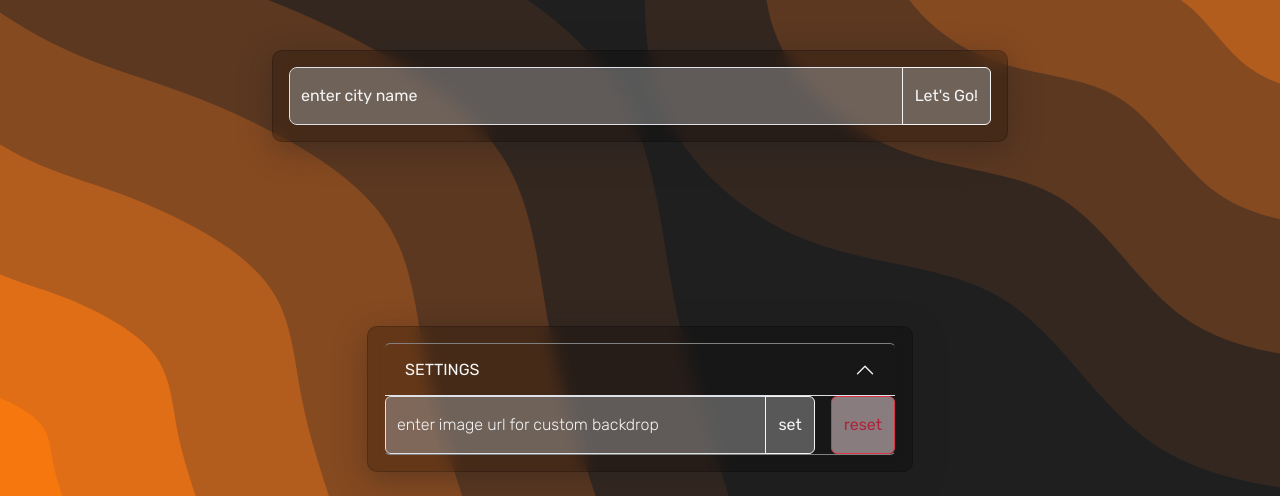
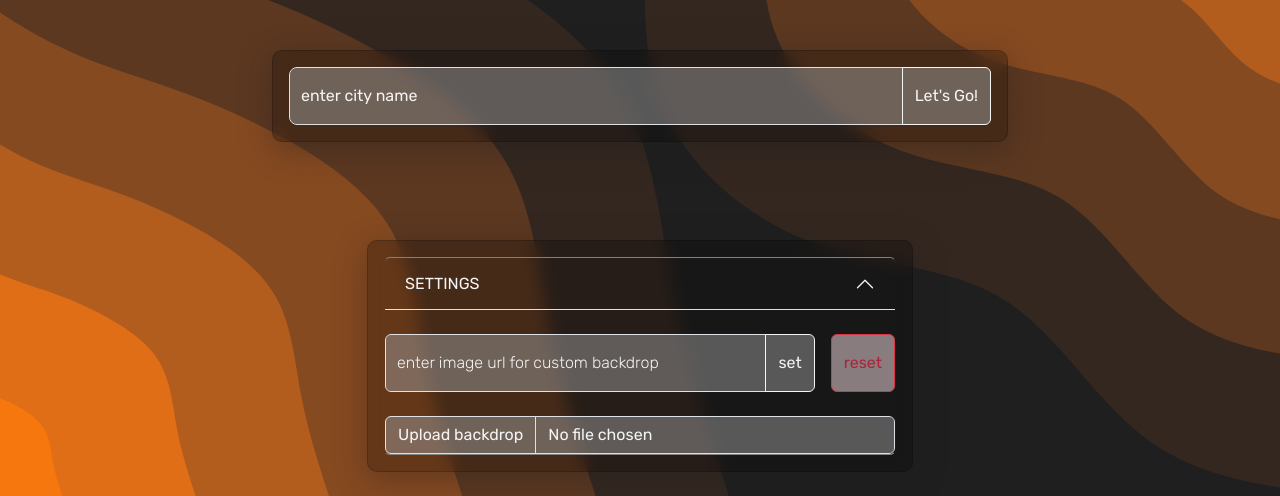
Before and after one commit to incub4t0r/flaskweather, a Flask app: page / in a window 1280 px wide, after a click on "SETTINGS". Shown: the part 304-800 px from the top of the page. Run offline with Flask 2, Linux system fonts and the light colour scheme.

Commit message:
added local file upload

```diff
--- a/static/css/selector.css
+++ b/static/css/selector.css
@@ -122,3 +122,26 @@ h1, h2, h3, h4, h5 {
     background-color: rgba(249, 225, 229, 0.5);
     color: #AF233A;
 }
+
+.custom-file-button input[type=file]::-webkit-file-upload-button {
+    display: none;
+}
+
+.custom-file-button input[type=file]::file-selector-button {
+    display: none;
+}
+
+.custom-file-button:hover label {
+    /* background-color: #dde0e3; */
+    cursor: pointer;
+}
+
+.custom-file-button label {
+    background-color:rgba(153, 153, 153, 0.5);
+    color: whitesmoke
+}
+
+.custom-input:hover {
+    background-color:rgba(255, 255, 255, 0.5);
+    color: #1f1f1f;
+}
--- a/static/js/backdrop.js
+++ b/static/js/backdrop.js
@@ -8,7 +8,21 @@ $(window).on('load', function() {
     }
     $(document).ready(function() {
         $('html').removeClass('hidden');  // EDIT: Can also use $('html').removeClass('hidden');
-
+    });
+    $('#fileInput').on('change', function selectedFileChanged() {
+        if (this.files.length === 0) {
+            console.log('No file selected.');
+            return;
+        }
+        const reader = new FileReader();
+        reader.onload = function fileReadCompleted() {
+            // document.body.style.background = "url(" + reader.result + ") no-repeat center center fixed";
+            // document.body.style.backgroundSize = "cover";
+            var body = $('body');
+            body.css({'background':"url(" + reader.result + ") no-repeat center center fixed", "background-size":"cover"});
+            localStorage.setItem("backdrop_url", reader.result);
+        };
+        reader.readAsDataURL(this.files[0]);
     });
 });
 
--- a/templates/selector.html
+++ b/templates/selector.html
@@ -13,7 +13,7 @@
     <script src="https://unpkg.com/sweetalert/dist/sweetalert.min.js"></script>
     <script src="https://ajax.googleapis.com/ajax/libs/jquery/3.5.1/jquery.min.js"></script>
     <link rel="stylesheet" href="../static/css/selector.css">
-    <meta name="theme-color" content="#1f1f1f" /></head>
+    <meta name="theme-color" content="#1f1f1f"/></head>
 <body>
     <header class="fixed-top mt-4">
         <div class="container">
@@ -68,7 +68,7 @@
                                     <div id="flush-collapseCustomBackdrop" class="accordion-collapse collapse" aria-labelledby="flush-headingCustomBackdrop"
                                         data-bs-parent="#accordionCustomBackdrop">
                                         <!-- <div class="accordion-body"> -->
-                                            <div class="d-flex column-gap-3">
+                                            <div class="d-flex column-gap-3 my-4">
                                                 <form class="input-group form-floating" onsubmit="set_backdrop()">
                                                     <input id="custom_backdrop" class="form-control custom-input" required=True placeholder="enter image url for custom backdrop" autocomplete="off" aria-describedby="button-addon" type="url" >
                                                     <label for="custom_backdrop">enter image url for custom backdrop</label>
@@ -81,6 +81,10 @@
                                                         reset
                                                     </button>
                                                 </form>
+                                            </div>
+                                            <div class="input-group custom-file-button">
+                                                <label class="input-group-text" for="fileInput">Upload backdrop</label>
+                                                <input type="file" class="form-control custom-input" id="fileInput">
                                             </div>
                                         <!-- </div> -->
                                     </div>
```
